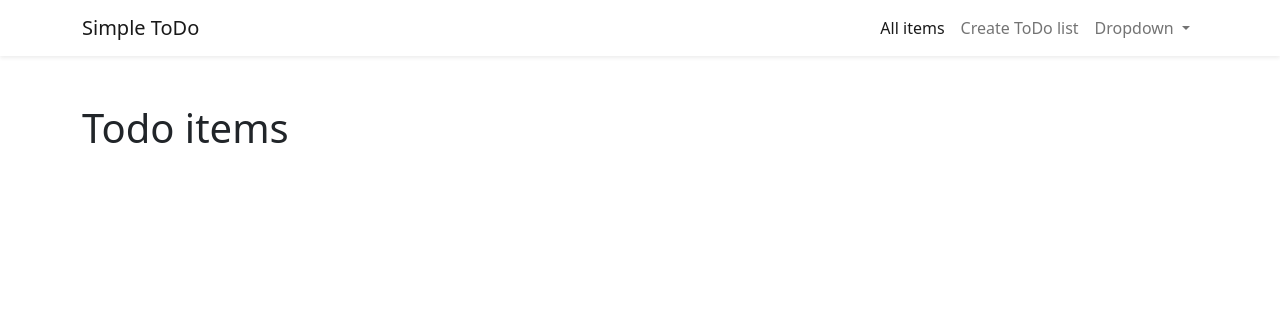
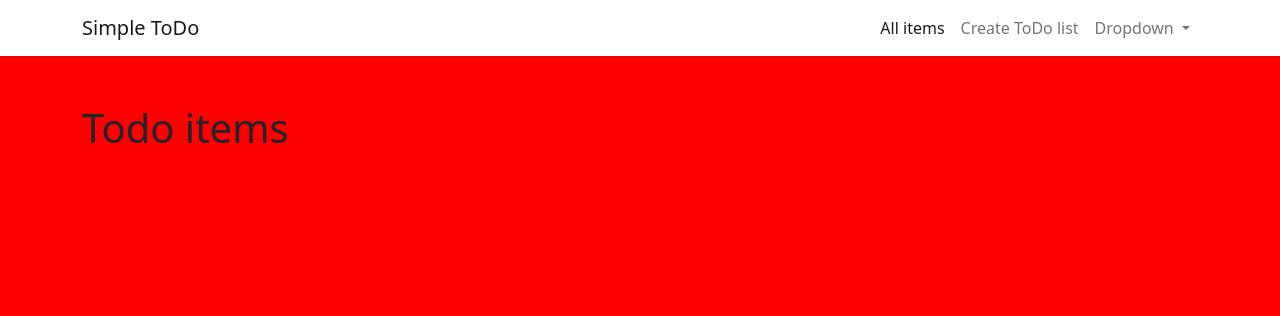
Before and after one commit to paulnyabaro/simple_todo, a Django app: page / in a window 1280 px wide. Shown: the top 316 px of the page. Run offline with Django 4.2, Linux system fonts and the light colour scheme; data that the repository does not hold is empty.

Commit message:
Added static files

```diff
--- /dev/null
+++ b/simple_todo/base/static/css/style.css
@@ -0,0 +1,8 @@
+*{
+    padding: 0;
+    margin: 0;
+    box-sizing: border-box;
+}
+body{
+    background-color: red;
+}
--- a/simple_todo/base/templates/base/base.html
+++ b/simple_todo/base/templates/base/base.html
@@ -1,3 +1,4 @@
+{% load static %}
 <!DOCTYPE html>
 <html lang="en">
 <head>
@@ -6,6 +7,7 @@
     <meta name="viewport" content="width=device-width, initial-scale=1.0">
     <title>{% block title %}Simple todo{% endblock %}</title>
     <link href="https://cdn.jsdelivr.net/npm/bootstrap@5.0.2/dist/css/bootstrap.min.css" rel="stylesheet">
+    <link rel="stylesheet" href="{% static 'css/style.css' %}">
 </head>
 <body>
     <nav class="navbar navbar-expand-lg navbar-light bg-white shadow-sm">
```
